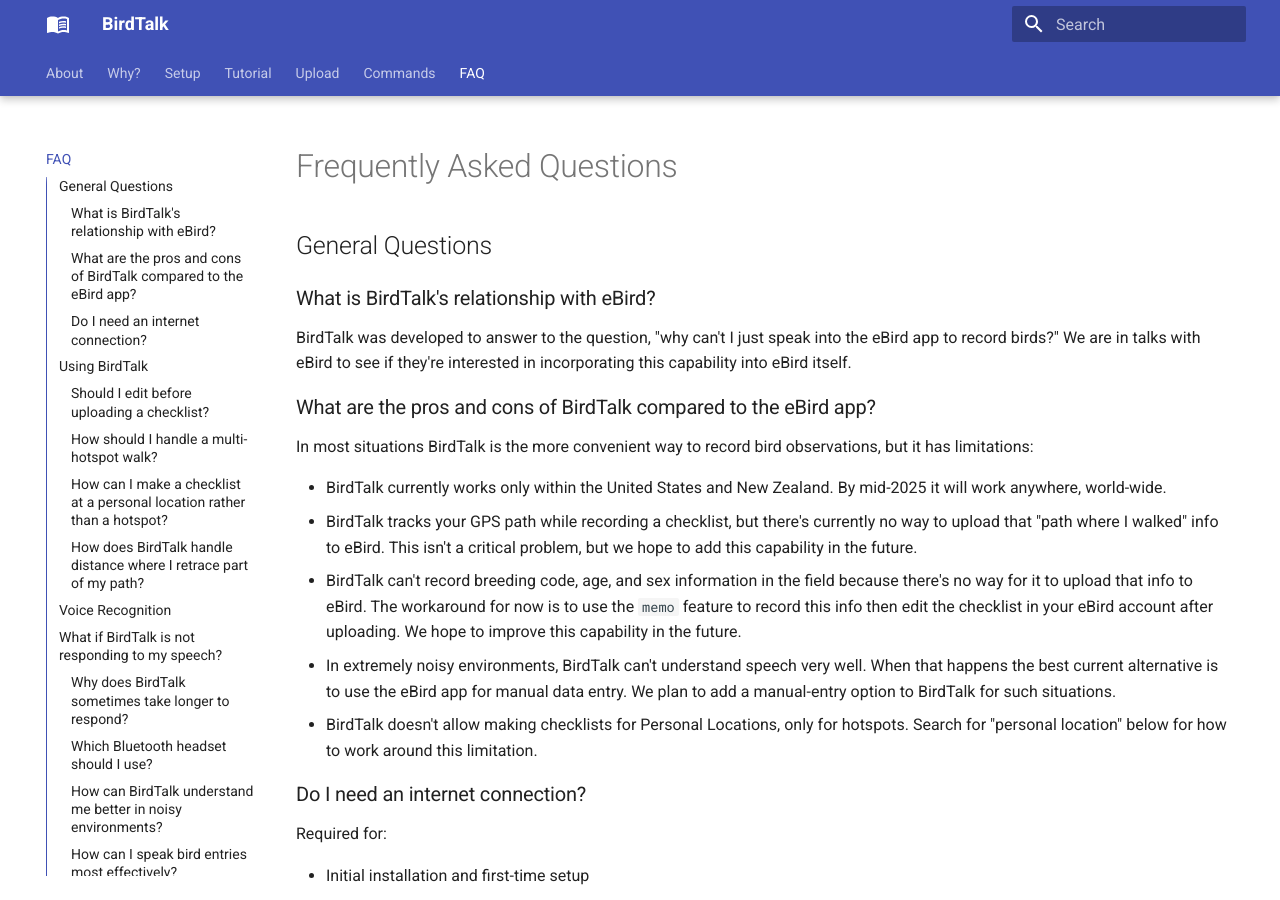
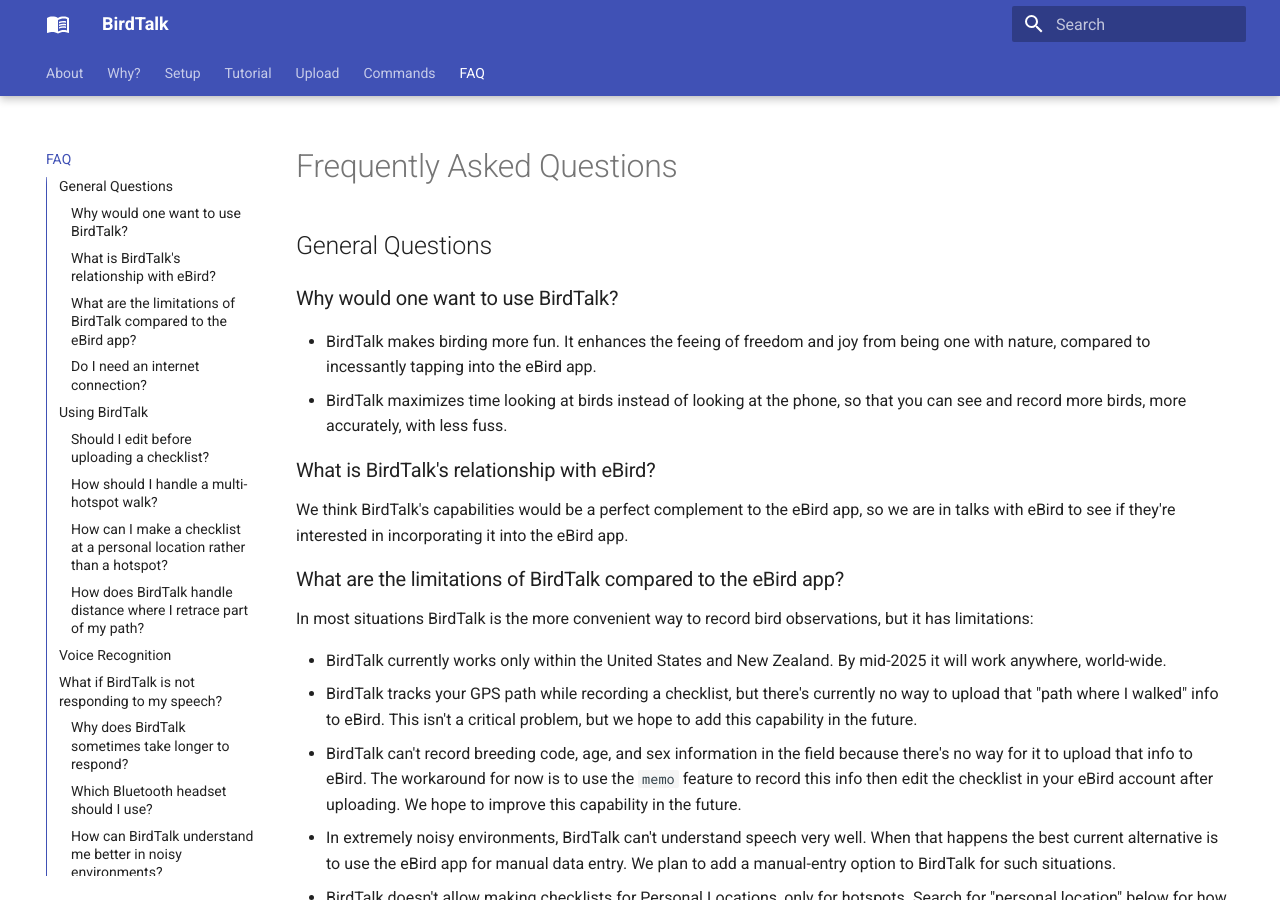
Before and after one commit to johncallender/birdtalk-docs, an MkDocs documentation site: the page built from docs/faq.md, in a window 1280 px wide and 900 px high. Built offline with MkDocs 1.6.1 and Material for MkDocs 9.7.7, drawn with Linux system fonts in a browser that asks for light colours.

Commit message:
Link to btupload.html; FAQ entry for pros of BirdTalk

```diff
--- a/docs/faq.md
+++ b/docs/faq.md
@@ -2,11 +2,17 @@
 
 ## General Questions
 
+### Why would one want to use BirdTalk?
+
+- BirdTalk makes birding more fun.  It enhances the feeing of freedom and joy from being one with nature, compared to incessantly tapping into the eBird app.
+- BirdTalk maximizes time looking at birds instead of looking at the phone, so that you can see and record more birds, more accurately, with less fuss.
+
 ### What is BirdTalk's relationship with eBird?
 
-BirdTalk was developed to answer to the question, "why can't I just speak into the eBird app to record birds?"  We are in talks with eBird to see if they're interested in incorporating this capability into eBird itself.
+We think BirdTalk's capabilities would be a perfect complement to the eBird app, so we are in talks with eBird to see if they're interested in incorporating it into the eBird app.
 
-### What are the pros and cons of BirdTalk compared to the eBird app?
+
+### What are the limitations of BirdTalk compared to the eBird app?
 
 In most situations BirdTalk is the more convenient way to record bird observations, but it has limitations:
 
```
Also changed, not shown: docs/uploading-checklists.md (+3 -0 lines).
